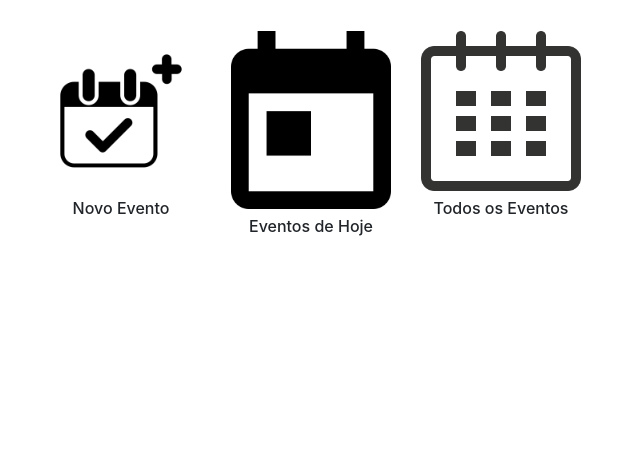
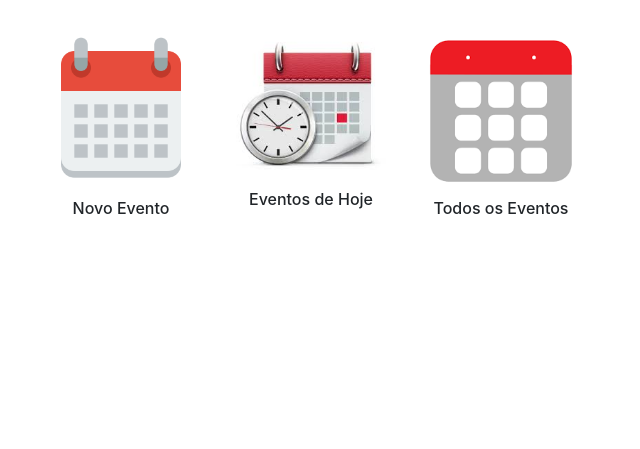
Before and after one commit to gbrowsilva/agenda, a Django app: page / in a window 1280 px wide. Shown: the part 241-690 px from the top of the page, without its empty margins (329-969 px from the left). Run offline with Django 3.2, Linux system fonts and the light colour scheme; some libraries are stand-ins or nearby versions.

Commit message:
adicionando imagem no statics

```diff
--- a/events/templates/index.html
+++ b/events/templates/index.html
@@ -11,15 +11,15 @@
             <div class="container text-center">
                 <div class="row">
                     <div class="col-4 col-md-2 offset-md-3">
-                        <a href="#" data-toggle="modal" data-target="#addEvent"><img src="{% static 'new.png' %}" class="img-fluid"/></a><br/>
+                        <a href="#" data-toggle="modal" data-target="#addEvent"><img src="{% static 'new1.png' %}" class="img-fluid"/></a><br/>
                         <h6 class="py-2">Novo Evento</h6>
                     </div>
                     <div class="col-4 col-md-2">
-                        <a href="{% url 'agenda-events-day' today.year today.month today.day %}"><img src="{% static 'today.png' %}" class="img-fluid"/></a><br/>
+                        <a href="{% url 'agenda-events-day' today.year today.month today.day %}"><img src="{% static 'today1.png' %}" class="img-fluid"/></a><br/>
                         <h6 class="py-2">Eventos de Hoje</h6>
                     </div>
                     <div class="col-4 col-md-2">
-                        <a href="{% url 'agenda-events-all' %}"><img src="{% static 'all.png' %}" class="img-fluid"/></a><br/>
+                        <a href="{% url 'agenda-events-all' %}"><img src="{% static 'all1.png' %}" class="img-fluid"/></a><br/>
                         <h6 class="py-2">Todos os Eventos</h6>
                     </div>
                 </div>
```
Also changed, not shown: events/static/all1.png (added), events/static/new1.png (added), events/static/today1.png (added).
